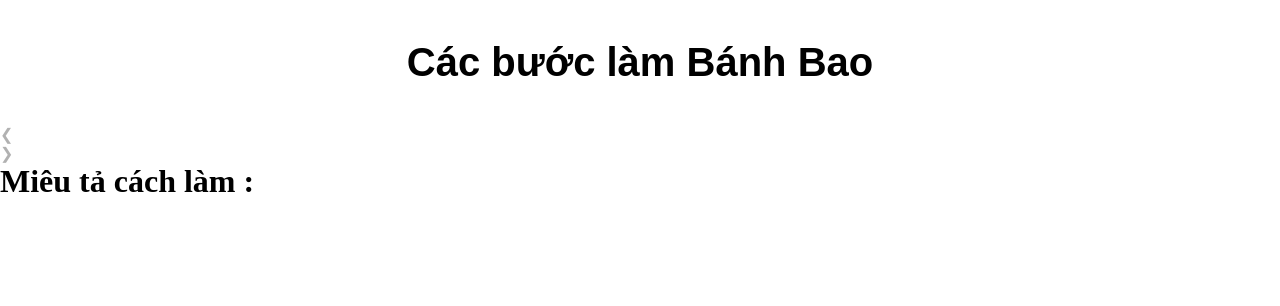
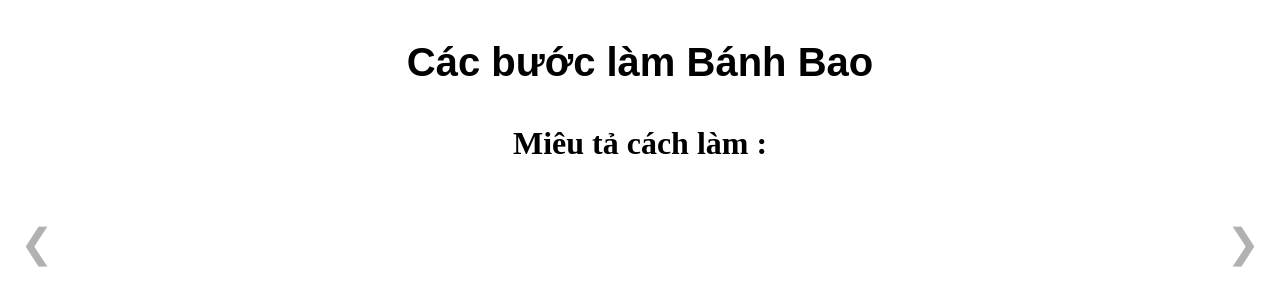
Before and after one commit to VolknerThanh/Project-2, a PHP site: the page made by Project 2.0.1/step.php in a window 1280 px wide. Shown: the top 306 px of the page. Run offline with PHP 8.4, Linux system fonts and the light colour scheme; data comes from the database, SQL or seed files in the repository; data that the repository does not hold is empty; some libraries are stand-ins or nearby versions.

Commit message:
Add files via upload

```diff
--- /dev/null
+++ b/Project 2.0.1/layout/image.css
@@ -0,0 +1,70 @@
+.slideShow{
+
+}
+.image img{
+	width: 100%!important;
+}
+.image{
+	display: none;
+	animation-name: fade;
+	animation-duration: 1.5s;
+	-webkit-animation-name: fade;
+	-webkit-animation-duration: 1.5s;
+}
+@-webkit-keyframes fade {
+  from {opacity: .4}
+  to {opacity: 1}
+}
+@keyframes fade {
+  from {opacity: .4}
+  to {opacity: 1}
+}
+.prevImg, .nextImg{
+	cursor: pointer;
+	position: absolute;
+	top: 25%;
+	font-size: 40px;
+	padding: 20px;
+	outline: none;
+	display: inline-block;
+}
+.prevImg{
+	left: 0;
+}
+.nextImg{
+	right: 0;
+}
+.prevImg:hover, .nextImg:hover{
+	background-color: #bbb;
+	-webkit-transition: 0.7s ease;
+}
+.imageStep{
+	cursor: pointer;
+	border-radius: 50%;
+	height: 30px;
+	width: 30px;
+	background-color: #bbb;
+  	margin: 10px 2px;
+	display: inline-block;
+	text-align: center;
+	font-size: 25px;
+	font-family: serif;
+}
+.imageStep:hover{
+	background-color: #eee;
+}
+.imageDot-container{
+	text-align: center;
+	position: absolute;
+	bottom: 5%;
+	left: 10%;
+}
+.describe-container{
+	margin-top: 20px;
+}
+.describe{
+	display: none;
+	font-family: serif;
+	font-size: 150%;
+	font-weight: 500;
+}
--- a/Project 2.0.1/layout/main.css
+++ b/Project 2.0.1/layout/main.css
@@ -71,12 +71,12 @@ label{
 	flex-direction: column;
 	column-count: 3;
 	position: relative;
-	left: 12%;
+	left: 17%;
 	width: 90%;
 }
 .box-items{
-	padding: 2em 3em;
-	margin: 2em;
+	padding: 1.2em 2em;
+	margin: 1em;
 	width: 55%;
 	border-radius: 20px;
 	background-color: dodgerblue;
--- a/Project 2.0.1/layout/styles.css
+++ b/Project 2.0.1/layout/styles.css
@@ -5,7 +5,7 @@
 }
 
 /* SAME PROPERTIES */
-.accounts-container, .login-container, .methods-container, .foods-container, .details-container{
+.steps-container, .accounts-container, .login-container, .methods-container, .foods-container, .details-container{
 	border-radius: 10px;
 	/*border: 2px solid #1c417c;*/
 	text-align: center;
```
